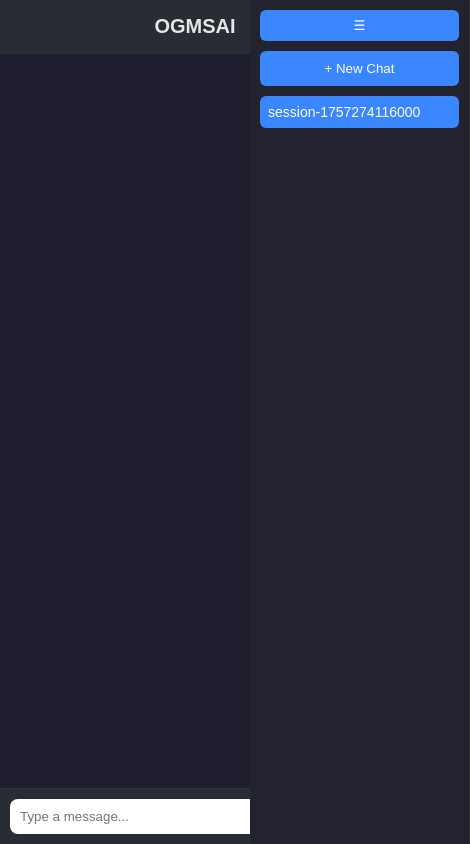
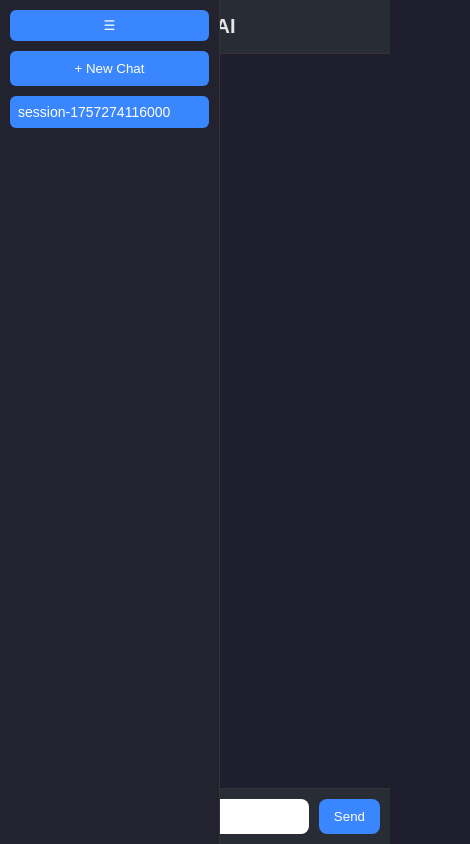
Before and after one commit to RobloxScripter2025/Al, a website: page public/index.html in a window 390 px wide. Shown: the whole page, 470 px wide, since content can reach past the window. Drawn offline with Linux system fonts and the light colour scheme.

Commit message:
Update index.html

```diff
--- a/public/index.html
+++ b/public/index.html
@@ -146,7 +146,7 @@
       #sidebar {
         position: absolute;
         top: 0;
-        left: 250px; /* hidden by default */
+        left: 0px; /* hidden by default */
         height: 100%;
       }
       #sidebar.active { left: 0; }
```
